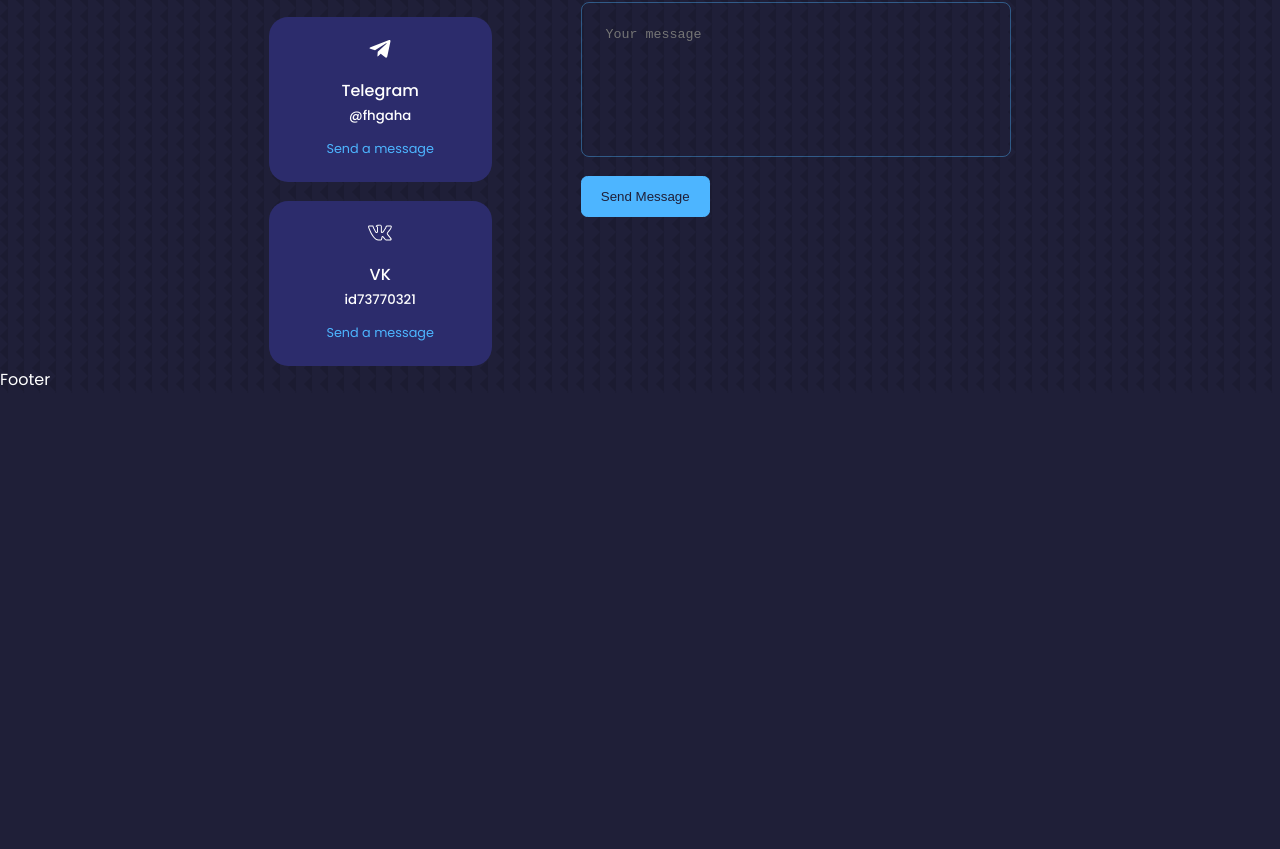
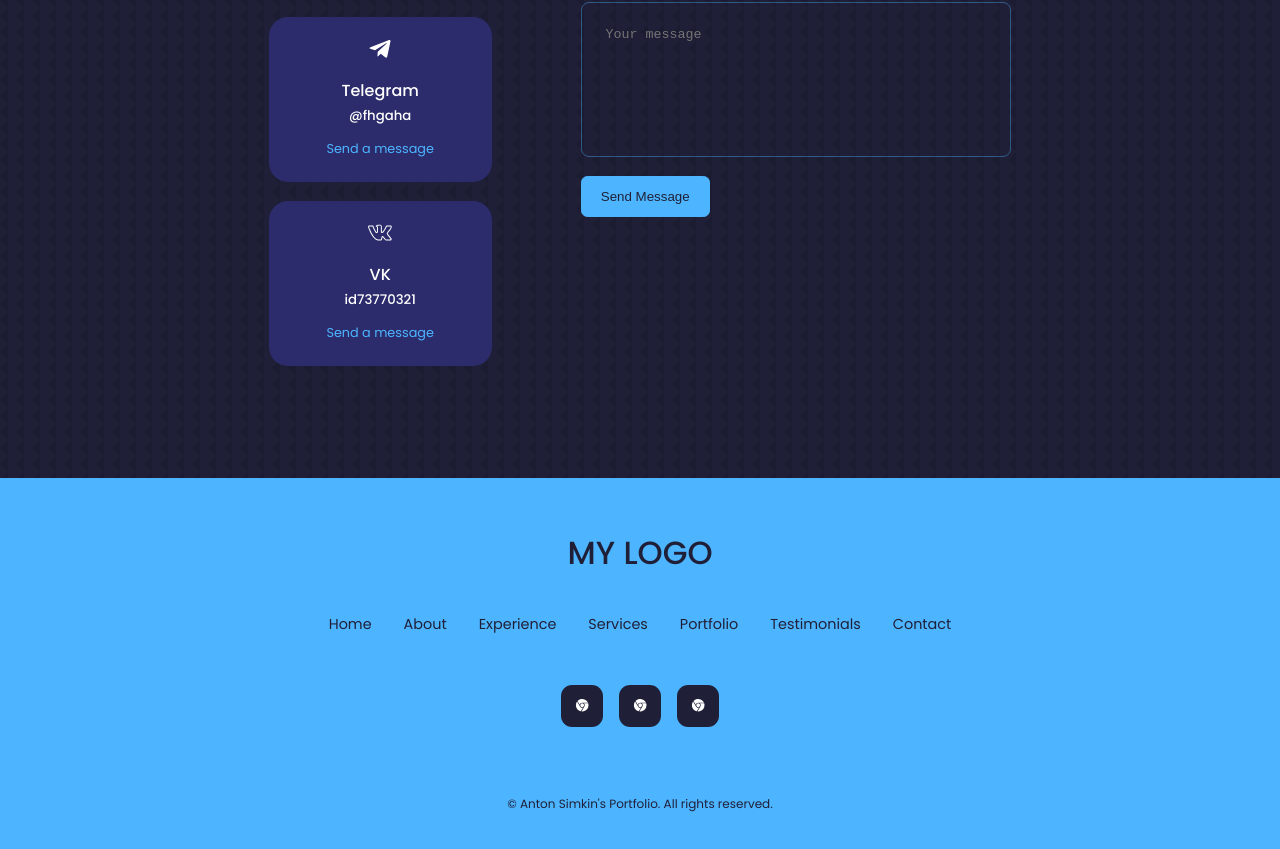
Before and after one commit to fhgaha/portfolio, a React (Create React App) app: page / in a window 1280 px wide. Shown: the part 4344-5193 px from the top of the page. Before the commit the page ends 4737 px from the top, so only its background shows below. Built offline with nearby package versions, Linux system fonts and the light colour scheme.

Commit message:
footer done

```diff
--- a/src/components/footer/Footer.jsx
+++ b/src/components/footer/Footer.jsx
@@ -1,9 +1,32 @@
 import React from 'react'
 import './footer.css'
+import { IoLogoChrome } from "react-icons/io";
 
 const Footer = () => {
   return (
-	<div>Footer</div>
+	<footer>
+    <a href="#" className='footer__logo'>MY LOGO</a>
+
+    <ul className="permalinks">
+      <li><a href="#">Home</a></li>
+      <li><a href="#about">About</a></li>
+      <li><a href="#experience">Experience</a></li>
+      <li><a href="#services">Services</a></li>
+      <li><a href="#portfolio">Portfolio</a></li>
+      <li><a href="#testimonials">Testimonials</a></li>
+      <li><a href="#contact">Contact</a></li>
+    </ul>
+
+    <div className="footer__socials">
+      <a href=""><IoLogoChrome/></a>
+      <a href=""><IoLogoChrome/></a>
+      <a href=""><IoLogoChrome/></a>
+    </div>
+
+    <div className="footer__copyright">
+      <small>&copy; Anton Simkin's Portfolio. All rights reserved.</small>
+    </div>
+  </footer>
   )
 }
 
--- a/src/components/footer/footer.css
+++ b/src/components/footer/footer.css
@@ -0,0 +1,66 @@
+footer {
+	background: var(--color-primary);
+	padding: 3rem 0;
+	text-align: center;
+	font-size: 0.9rem;
+	margin-top: 7rem;
+}
+
+footer a {
+	color: var(--color-bg);
+}
+
+.footer__logo {
+	font-size: 2rem;
+	font-weight: 500;
+	margin-bottom: 2rem;
+	display: inline-block;
+}
+
+.permalinks {
+	display: flex;
+	flex-wrap: wrap;
+	justify-content: center;
+	gap: 2rem;
+	margin: 0 auto 3rem;
+}
+
+.footer__socials{
+	display: flex;
+	justify-content: center;
+	gap: 1rem;
+	margin-bottom: 4rem;
+}
+
+.footer__socials a{
+	background: var(--color-bg);
+	color: var(--color-white);
+	padding: 0.8rem;
+	border-radius: 0.7rem;
+	display: flex;
+	border: 1px solid transparent;
+}
+
+.footer__socials a:hover{
+	background: transparent;
+	color: var(--color-bg);
+	border-color: var(--color-bg);
+}
+
+.footer__copyright{
+	margin-bottom: 4rem;
+	color: var(--color-bg);
+}
+
+/* ======================= MEDIA QUERIES (SMALL DEVICES) ======================= */
+
+@media screen and (max-width: 600px) {
+	.permalinks{
+		flex-direction: column;
+		gap: 1.5rem;
+	}
+
+	.footer__socials{
+		margin-bottom: 2.6rem;
+	}
+}
```
